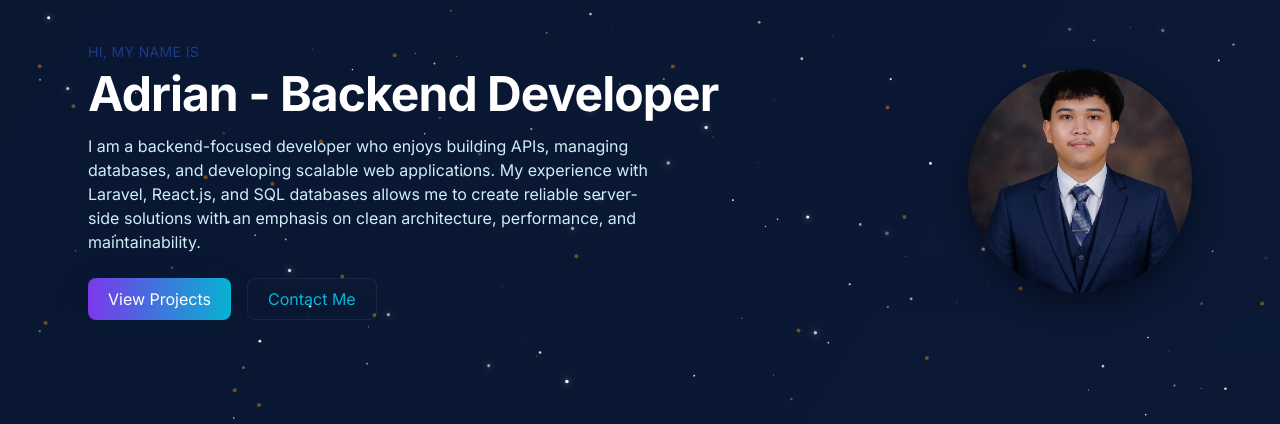
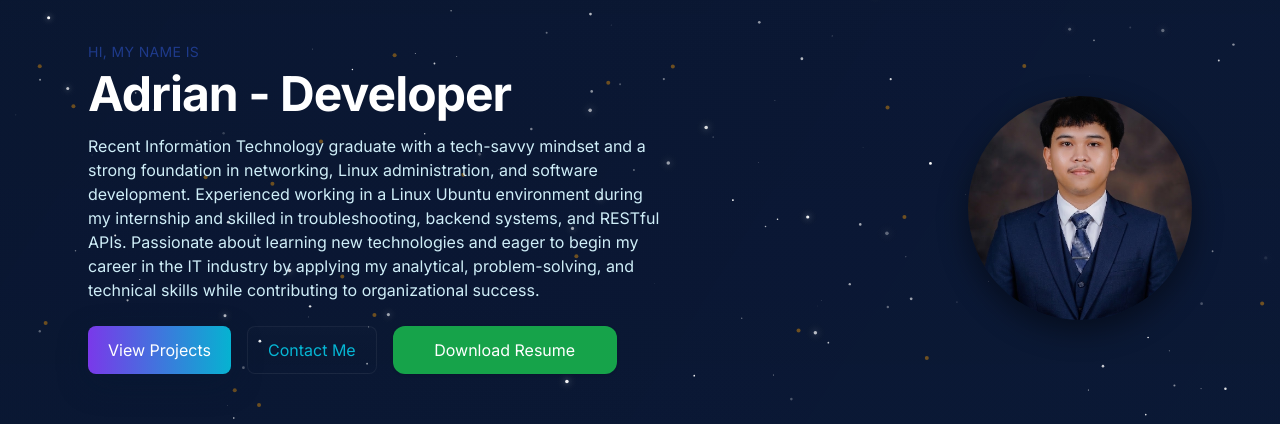
Before and after one commit to AdrianVi-AD/Portfolio, a React (Vite) app: page / in a window 1280 px wide. Shown: the part 139-563 px from the top of the page. Built offline with nearby package versions, Linux system fonts and the light colour scheme; no server answers.

Commit message:
Added Download Resume

```diff
--- a/package.json
+++ b/package.json
@@ -13,11 +13,12 @@
     "deploy": "gh-pages -d dist"
   },
   "dependencies": {
+    "@emailjs/browser": "^4.4.1",
+    "nodemailer": "^6.9.4",
     "react": "^19.2.4",
     "react-dom": "^19.2.4",
     "react-tsparticles": "^2.10.1",
-    "tsparticles": "^2.10.1",
-    "nodemailer": "^6.9.4"
+    "tsparticles": "^2.10.1"
   },
   "devDependencies": {
     "@eslint/js": "^9.39.4",
--- a/src/components/Contact.jsx
+++ b/src/components/Contact.jsx
@@ -1,17 +1,36 @@
-import React from "react";
+import React, { useState } from "react";
+import emailjs from "@emailjs/browser";
 
-const MAILTO_TO = import.meta.env.VITE_MAILTO || "dev.adrian0508@gmail.com";
+const SERVICE_ID = import.meta.env.VITE_EMAILJS_SERVICE_ID;
+const TEMPLATE_ID = import.meta.env.VITE_EMAILJS_TEMPLATE_ID;
+const PUBLIC_KEY = import.meta.env.VITE_EMAILJS_PUBLIC_KEY;
 
 export default function Contact() {
-  const handleEmailClick = () => {
-    const subject = "Portfolio Contact";
-    const body = "Hi Adrian, I would like to connect with you.";
+  const [form, setForm] = useState({ name: "", email: "", message: "" });
+  const [status, setStatus] = useState("idle");
 
-    const href = `mailto:${MAILTO_TO}?subject=${encodeURIComponent(subject)}&body=${encodeURIComponent(body)}`;
+  const handleChange = (e) =>
+    setForm({ ...form, [e.target.name]: e.target.value });
 
-    const link = document.createElement("a");
-    link.href = href;
-    link.click();
+  const handleSubmit = async () => {
+    if (!form.name || !form.email || !form.message) return;
+    setStatus("sending");
+    try {
+      await emailjs.send(
+        SERVICE_ID,
+        TEMPLATE_ID,
+        {
+          from_name: form.name,
+          from_email: form.email,
+          message: form.message,
+        },
+        PUBLIC_KEY,
+      );
+      setStatus("sent");
+      setForm({ name: "", email: "", message: "" });
+    } catch {
+      setStatus("error");
+    }
   };
 
   return (
@@ -26,13 +45,7 @@ export default function Contact() {
       </div>
 
       <div className="flex flex-col md:flex-row items-center justify-center gap-4">
-        <button
-          onClick={handleEmailClick}
-          className="px-6 py-3 bg-secondary text-white rounded-xl shadow hover:opacity-90 transition w-56"
-        >
-          Email Me
-        </button>
-
+        {" "}
         <a
           href="https://github.com/AdrianVi-AD"
           target="_blank"
@@ -41,7 +54,6 @@ export default function Contact() {
         >
           GitHub
         </a>
-
         <a
           href="https://www.linkedin.com/in/adrian-villacarlos-707bab30a"
           target="_blank"
--- a/src/components/Hero.jsx
+++ b/src/components/Hero.jsx
@@ -12,14 +12,17 @@ export default function Hero() {
           Hi, my name is
         </p>
         <h1 className="mt-2 text-4xl md:text-5xl font-bold text-white leading-tight">
-          Adrian - Backend Developer
+          Adrian - Developer
         </h1>
         <p className="mt-4 text-textPrimary max-w-xl">
-          I am a backend-focused developer who enjoys building APIs, managing
-          databases, and developing scalable web applications. My experience
-          with Laravel, React.js, and SQL databases allows me to create reliable
-          server-side solutions with an emphasis on clean architecture,
-          performance, and maintainability.
+          Recent Information Technology graduate with a tech-savvy mindset and a
+          strong foundation in networking, Linux administration, and software
+          development. Experienced working in a Linux Ubuntu environment during
+          my internship and skilled in troubleshooting, backend systems, and
+          RESTful APIs. Passionate about learning new technologies and eager to
+          begin my career in the IT industry by applying my analytical,
+          problem-solving, and technical skills while contributing to
+          organizational success.
         </p>
 
         <div className="mt-6 flex flex-wrap gap-4">
@@ -28,6 +31,13 @@ export default function Hero() {
           </a>
           <a href="#contact" className="btn-outline">
             Contact Me
+          </a>
+          <a
+            href="/MyResume.pdf"
+            download
+            className="px-6 py-3 bg-green-600 text-white rounded-xl shadow hover:opacity-90 transition w-56 text-center"
+          >
+            Download Resume
           </a>
         </div>
       </div>
--- a/src/data/projects.js
+++ b/src/data/projects.js
@@ -14,7 +14,7 @@ export const projects = [
     description:
       "Developed a responsive website for a school organization to showcase programs, activities, and achievements. The platform features event announcements, organizational information, and a user-friendly interface designed to improve student engagement and communication.",
     tech: ["JavaScript", "Bootstrap", "HTML", "CSS"],
-    github: "https://github.com/AdrianVi-AD/sotweb",
-    demo: "https://adrianvi-ad.github.io/sotweb/",
+    github: "https://github.com/AdrianVi-AD/ICTDU",
+    demo: "https://adrianvi-ad.github.io/ICTDU/",
   },
 ];
```
Also changed, not shown: 2 other files (tests, documents, lock files or other folders).
